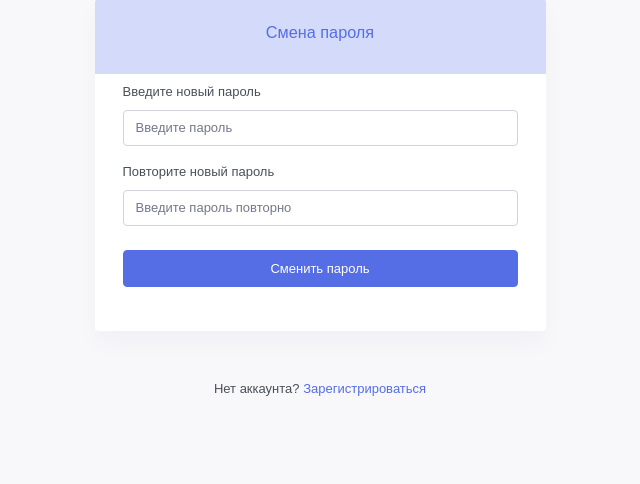
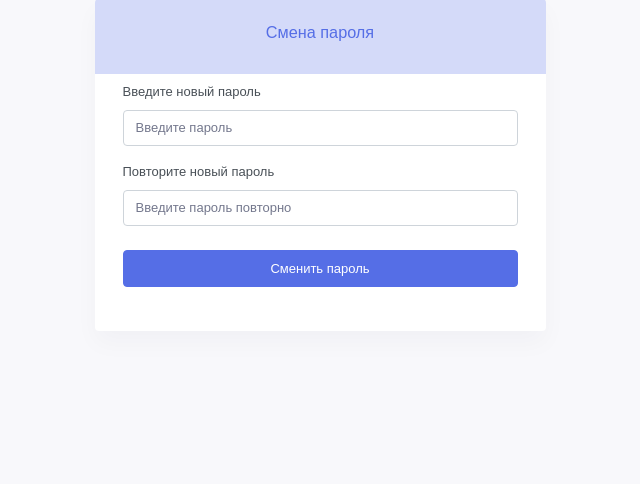
Before and after one commit to Wenfort/concurent_site_release, a Django app: page /change_password in a window 1280 px wide. Shown: the part 134-618 px from the top of the page, without its empty margins (320-960 px from the left). Run offline with Django 3.2, Linux system fonts and the light colour scheme; some libraries are stand-ins or nearby versions.

Commit message:
убрал лишнее "зарегистрироваться" со смены пароля

```diff
--- a/main/templates/main/user_auth/change_password.html
+++ b/main/templates/main/user_auth/change_password.html
@@ -52,9 +52,6 @@
                         </div>
                     </div>
                     <div class="mt-5 text-center">
-                        <div>
-                            <p>Нет аккаунта? <a href="{% url 'registration' %}" class="font-weight-medium text-primary"> Зарегистрироваться</a> </p>
-                        </div>
                     </div>
                 </div>
             </div>
```
Also changed, not shown: 1 other file.
